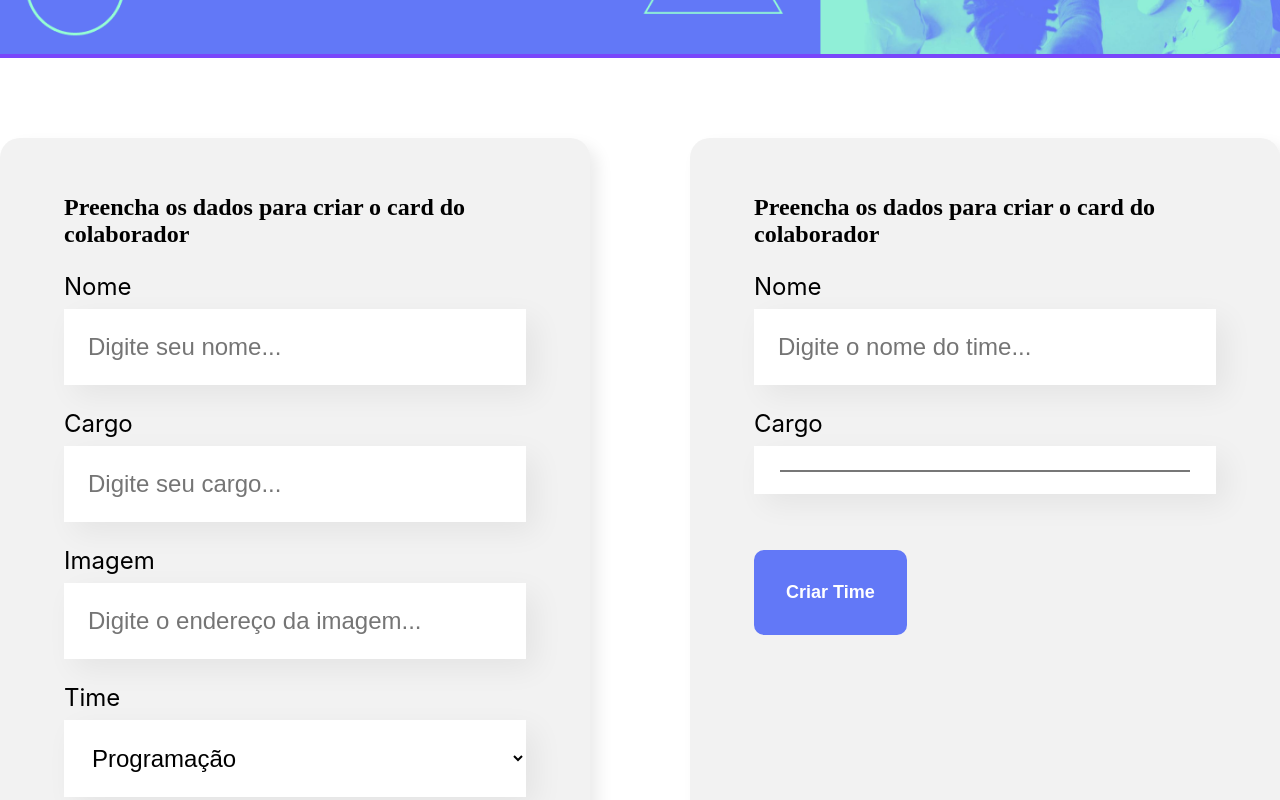
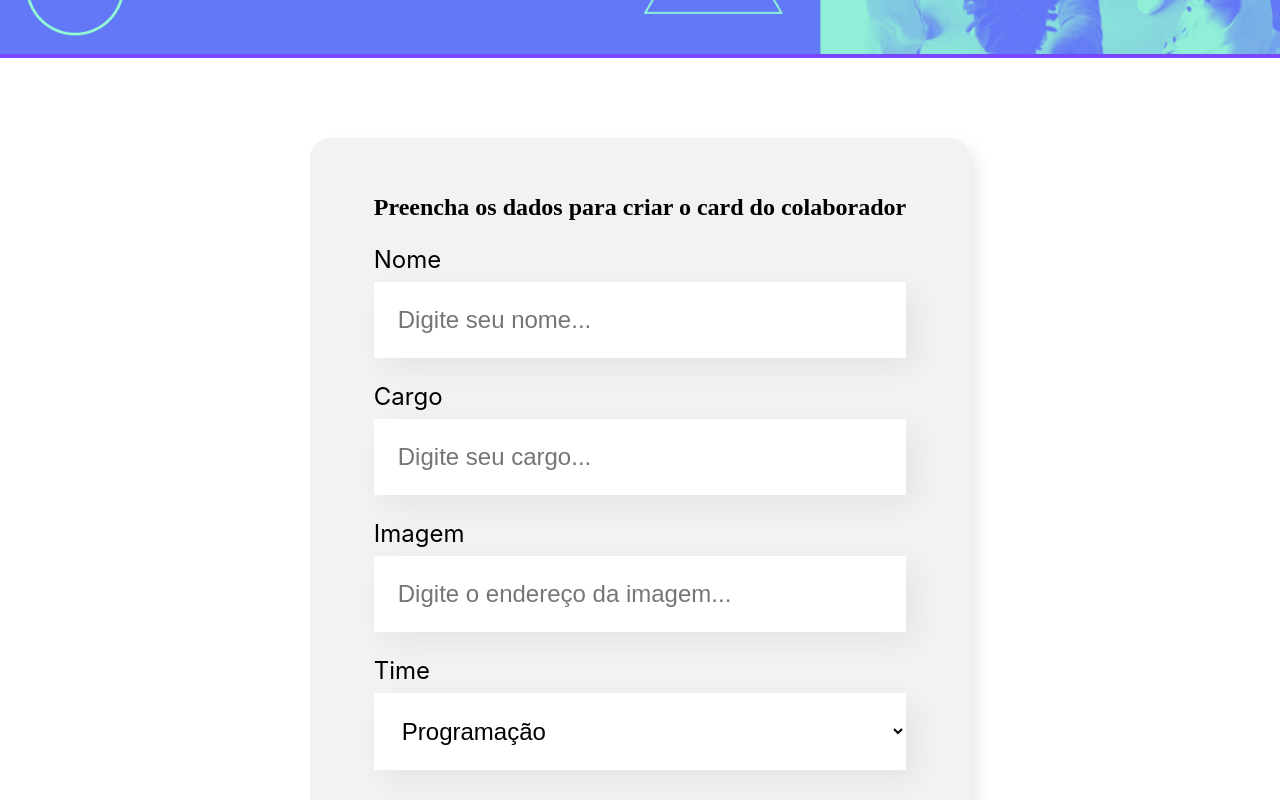
Before and after one commit to olooeez/organo, a React (Create React App) app: page / in a window 1280 px wide. Shown: the part 440-1240 px from the top of the page. Built offline with nearby package versions, Linux system fonts and the light colour scheme.

Commit message:
Fixed UI elements

```diff
--- a/src/components/Form/index.css
+++ b/src/components/Form/index.css
@@ -3,6 +3,7 @@
   justify-content: center;
   margin: 80px 0;
   gap: 100px;
+  flex-wrap: wrap;
 }
 
 .form > form {
--- a/src/components/Form/index.js
+++ b/src/components/Form/index.js
@@ -89,7 +89,7 @@ const Form = (props) => {
         <Input
           onChange={(value) => setTeamColor(value)}
           required={true}
-          label="Cargo"
+          label="Cor"
           placeholder="Digite a cor do time"
           value={teamColor}
           type="color"
--- a/src/components/Input/index.css
+++ b/src/components/Input/index.css
@@ -17,3 +17,8 @@
   padding: 24px;
   box-sizing: border-box;
 }
+
+.text > input[type=color] {
+  padding: 4px;
+  width: 30%;
+}
```
